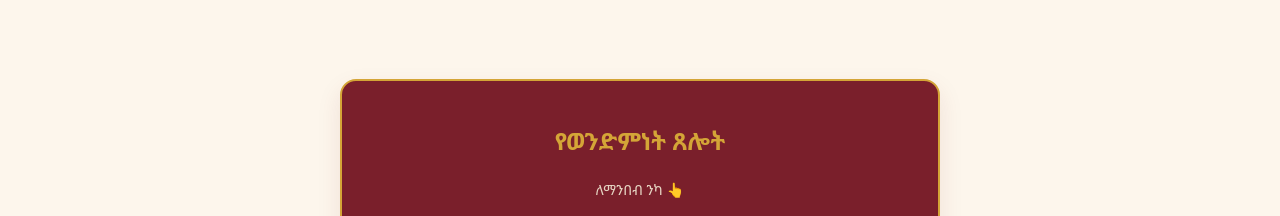
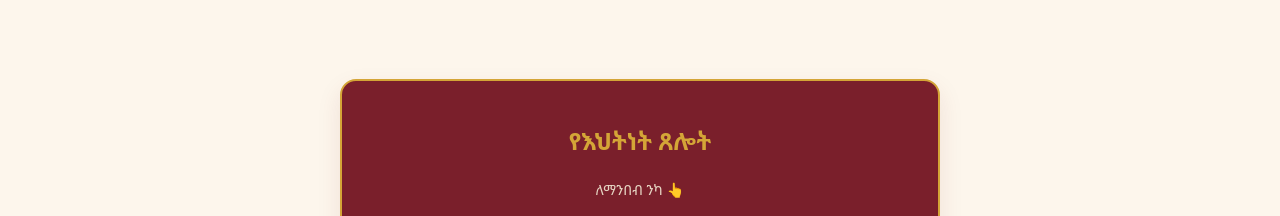
Before and after one commit to singiten/verse, a React (Vite) app: page / in a window 1280 px wide. Shown: the part 1740-1956 px from the top of the page. Built offline with nearby package versions, Linux system fonts and the light colour scheme.

Commit message:
Change title from 'A Brother's Prayer' to 'A Sister's Prayer'

```diff
--- a/src/data/content.js
+++ b/src/data/content.js
@@ -26,7 +26,7 @@ export const content = {
     }
   ],
   siblingPrayer: {
-    frontTitle: { am: "የወንድምነት ጸሎት", en: "A Brother's Prayer" },
+    frontTitle: { am: "የእህትነት ጸሎት", en: "A Sister's Prayer" },
     tapToOpen: { am: "ለማንበብ ንካ", en: "Tap to read" },
     prayerText: {
       am: "ልዑል እግዚአብሔር ሁልጊዜ በህይወትህ እንዲመራህ፣ በመንፈሳዊ ሕይወትህ እንድትጠነክር እና የልብህን ሁሉ ምኞት እንዲፈጽምልህ በጸሎት እመኛለሁ። መልካም ልደት ወንድሜ!",
```
